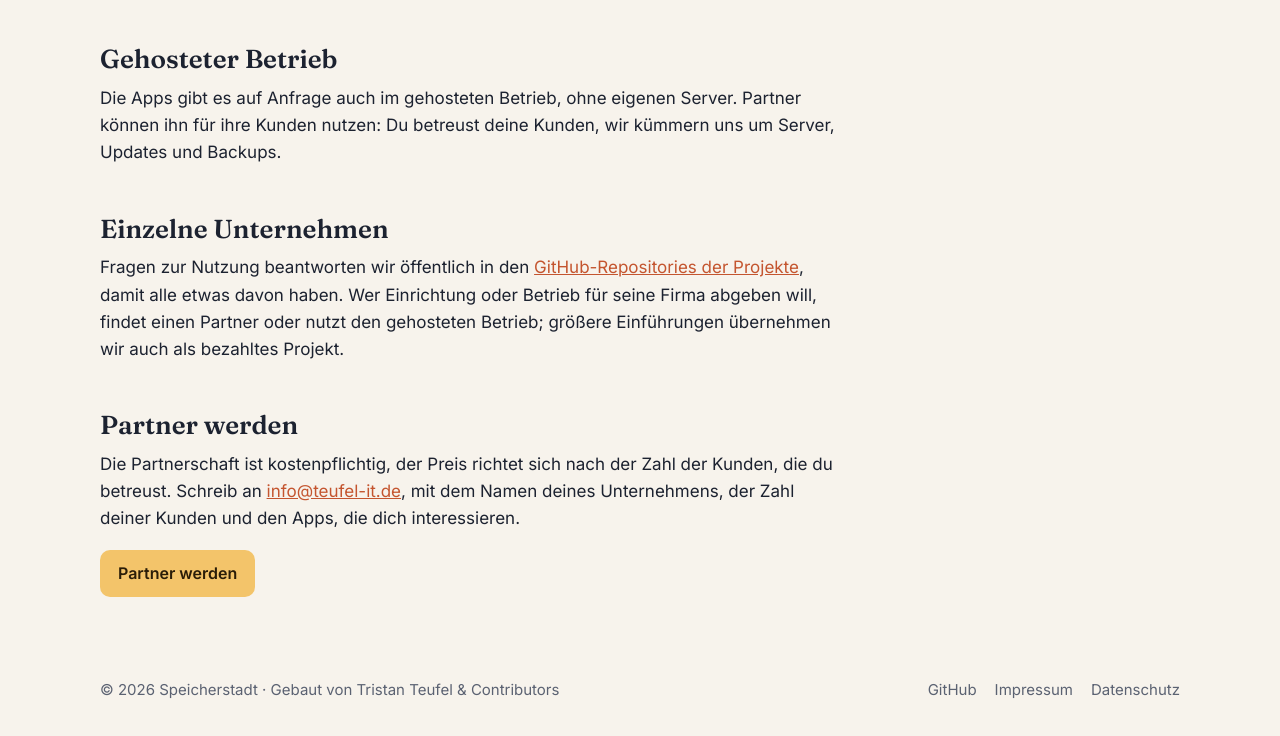
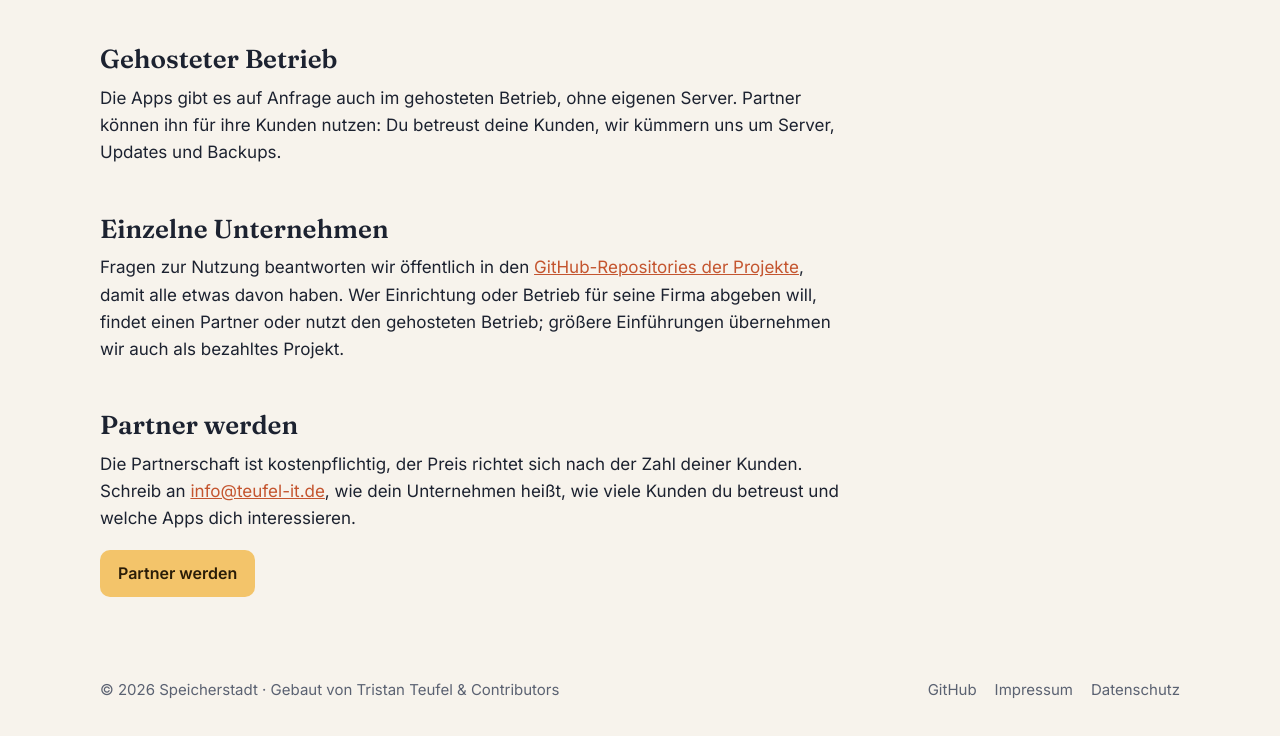
Before and after one commit to Speicherstadt/speicherstadt.github.io, a plain HTML site: page partner/index.html in a window 1280 px wide. Shown: the part 903-1639 px from the top of the page. Drawn offline with Linux system fonts and the light colour scheme.

Commit message:
Word the contact sentence on the partner pages without repeating the customer count
Co-Authored-By: Claude Opus 5.5 <noreply@anthropic.com>
Claude-Session: https://claude.ai/code/session_01Y3rdfYbkzcYe51Pn6HUvtR

```diff
--- a/partner/index.html
+++ b/partner/index.html
@@ -50,7 +50,7 @@
   <h2 class="serif">Einzelne Unternehmen</h2>
   <p>Fragen zur Nutzung beantworten wir öffentlich in den <a href="https://github.com/Speicherstadt">GitHub-Repositories der Projekte</a>, damit alle etwas davon haben. Wer Einrichtung oder Betrieb für seine Firma abgeben will, findet einen Partner oder nutzt den gehosteten Betrieb; größere Einführungen übernehmen wir auch als bezahltes Projekt.</p>
   <h2 class="serif">Partner werden</h2>
-  <p>Die Partnerschaft ist kostenpflichtig, der Preis richtet sich nach der Zahl der Kunden, die du betreust. Schreib an <a href="mailto:info@teufel-it.de">info@teufel-it.de</a>, mit dem Namen deines Unternehmens, der Zahl deiner Kunden und den Apps, die dich interessieren.</p>
+  <p>Die Partnerschaft ist kostenpflichtig, der Preis richtet sich nach der Zahl deiner Kunden. Schreib an <a href="mailto:info@teufel-it.de">info@teufel-it.de</a>, wie dein Unternehmen heißt, wie viele Kunden du betreust und welche Apps dich interessieren.</p>
 <p><a class="btn btn-primary" href="mailto:info@teufel-it.de?subject=Partner%20werden">Partner werden</a></p>
 </main>
 <footer>
```
Also changed, not shown: en/partner/index.html (+1 -1 lines).
